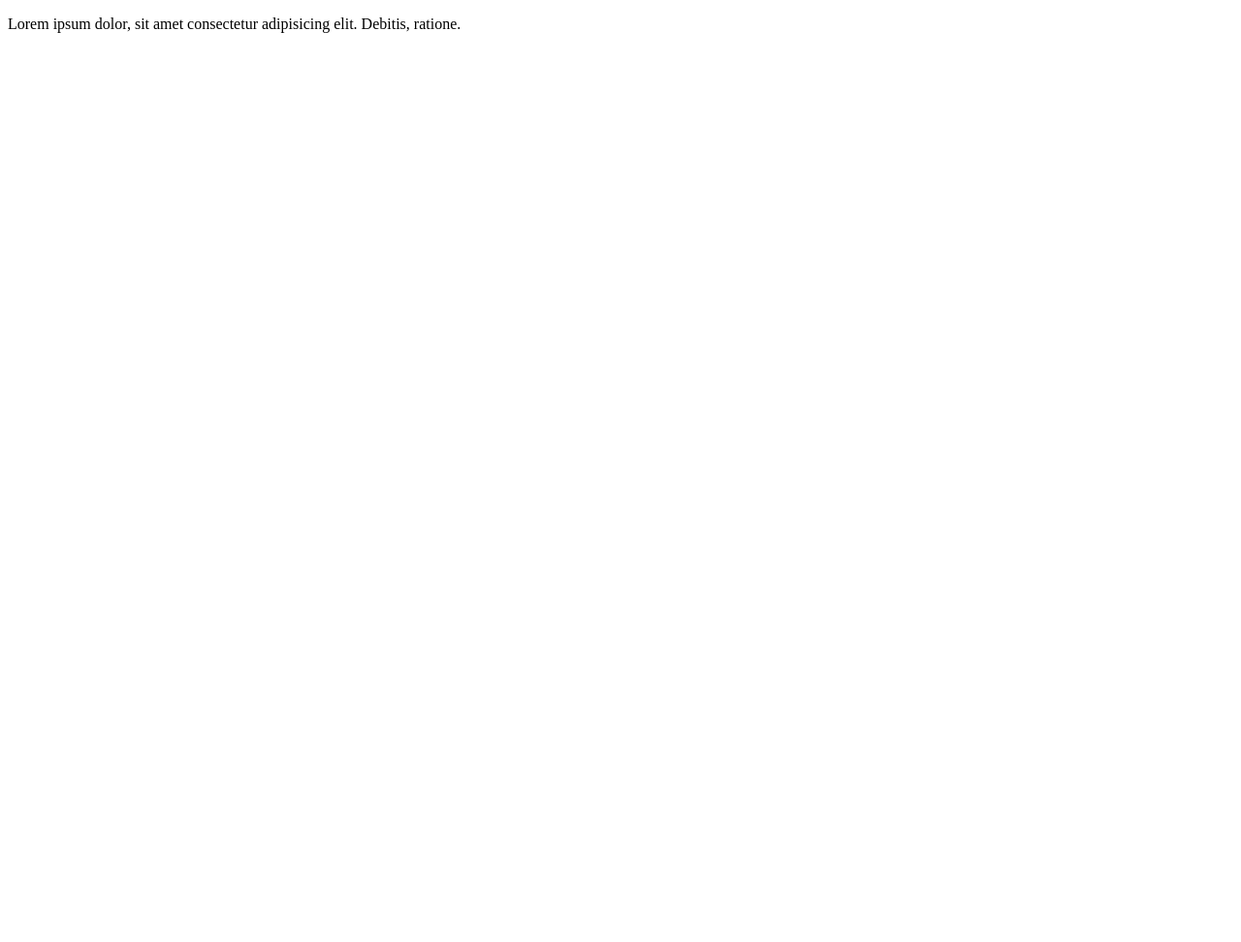
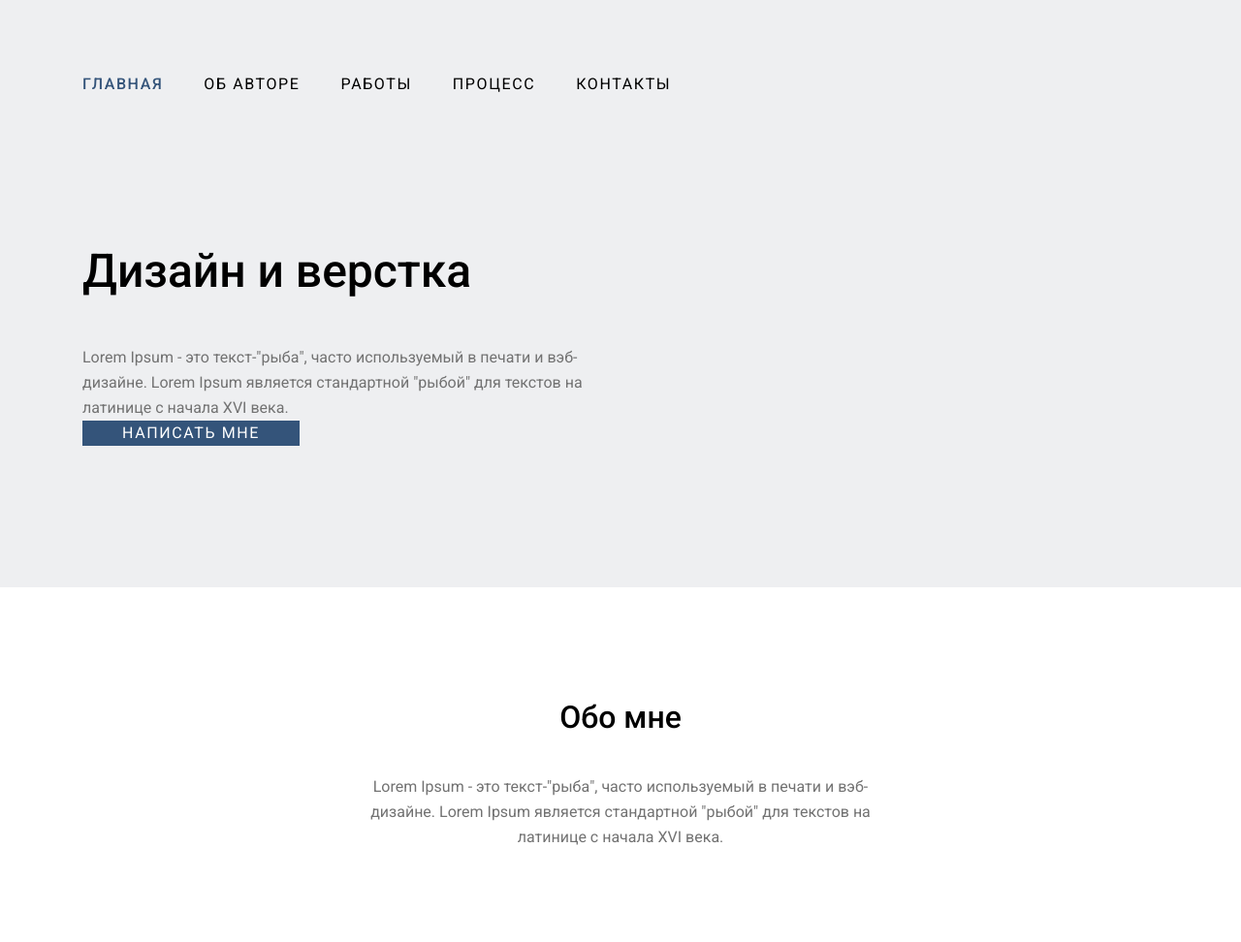
Before and after one commit to Virus1414/homework7, a plain HTML site: page index.html in a window 1280 px wide. Shown: the whole page at 97% size. Before the commit the page ends 800 px from the top, so only its background shows below. Drawn offline with Linux system fonts and the light colour scheme.

Commit message:
header and section about

```diff
--- a/index.html
+++ b/index.html
@@ -2,15 +2,47 @@
 <html lang="en">
 <head>
     <meta charset="UTF-8">
-    <meta http-equiv="X-UA-Compatible" content="IE=edge">
-    <meta name="viewport" content="width=device-width, initial-scale=1.0">
     <link rel="preconnect" href="https://fonts.googleapis.com">
     <link rel="preconnect" href="https://fonts.gstatic.com" crossorigin>
     <link href="https://fonts.googleapis.com/css2?family=Roboto:wght@400;500&display=swap" rel="stylesheet">
+    <link rel="stylesheet" href="reset.css">
     <link rel="stylesheet" href="style.css">
     <title>Document</title>
 </head>
 <body>
-    <p>Lorem ipsum dolor, sit amet consectetur adipisicing elit. Debitis, ratione.</p>
+    <header class="header">
+        <div class="container">
+            <nav class="nav">
+                <ul class="list">
+                    <li class="item">
+                        <a href=#" class="link active">ГЛАВНАЯ</a>
+                    </li><!--
+                --><li class="item">
+                        <a href="#" class="link">ОБ АВТОРЕ</a>
+                    </li><!--
+                --><li class="item">
+                        <a href="#" class="link">РАБОТЫ</a>
+                    </li><!--
+                --><li class="item">
+                        <a href="#" class="link">ПРОЦЕСС</a>
+                    </li><!--
+                --><li class="item">
+                        <a href="" class="link">КОНТАКТЫ</a>
+                    </li>
+                </ul>
+            </nav>
+            <h1 class="title">Дизайн и верстка</h1>
+            <p class="description">Lorem Ipsum - это текст-"рыба", часто используемый в печати и вэб-дизайне. Lorem Ipsum является стандартной "рыбой" для текстов на латинице с начала XVI века.</p>
+            <a href="#" class="button">НАПИСАТЬ МНЕ</a>
+        </div>
+    </header>
+    <main>
+        <section class="about">
+            <div class="container">
+                <h2 class="sub-title">Обо мне</h2>
+                <p class="description centre">Lorem Ipsum - это текст-"рыба", часто используемый в печати и вэб-дизайне. Lorem Ipsum является стандартной "рыбой" для текстов на латинице с начала XVI века.</p>
+            </div>
+        </section>
+    </main>
 </body>
 </html>
--- /dev/null
+++ b/reset.css
@@ -0,0 +1,48 @@
+/* http://meyerweb.com/eric/tools/css/reset/
+   v2.0 | 20110126
+   License: none (public domain)
+*/
+
+html, body, div, span, applet, object, iframe,
+h1, h2, h3, h4, h5, h6, p, blockquote, pre,
+a, abbr, acronym, address, big, cite, code,
+del, dfn, em, img, ins, kbd, q, s, samp,
+small, strike, strong, sub, sup, tt, var,
+b, u, i, center,
+dl, dt, dd, ol, ul, li,
+fieldset, form, label, legend,
+table, caption, tbody, tfoot, thead, tr, th, td,
+article, aside, canvas, details, embed,
+figure, figcaption, footer, header, hgroup,
+menu, nav, output, ruby, section, summary,
+time, mark, audio, video {
+	margin: 0;
+	padding: 0;
+	border: 0;
+	font-size: 100%;
+	font: inherit;
+	vertical-align: baseline;
+}
+/* HTML5 display-role reset for older browsers */
+article, aside, details, figcaption, figure,
+footer, header, hgroup, menu, nav, section {
+	display: block;
+}
+body {
+	line-height: 1;
+}
+ol, ul {
+	list-style: none;
+}
+blockquote, q {
+	quotes: none;
+}
+blockquote:before, blockquote:after,
+q:before, q:after {
+	content: '';
+	content: none;
+}
+table {
+	border-collapse: collapse;
+	border-spacing: 0;
+}
--- a/style.css
+++ b/style.css
@@ -0,0 +1,71 @@
+* {
+    box-sizing: border-box;
+}
+body{
+    font-family: 'Roboto', sans-serif;
+    font-weight: 400;
+    font-size: 16px;
+    line-height: 26px;
+}
+.container{
+    width: 1110px;
+    margin: 0 auto;
+}
+.header{
+    background-color: #EEEFF1;
+    padding-top: 74PX;
+    padding-bottom: 146PX;
+}
+.link{
+    letter-spacing: 0.1em;
+    color: #000000;
+    text-decoration: none;
+}
+.link.active{
+    color: #34547A;
+    font-weight: 500;
+}
+.item{
+    display: inline-block;
+    vertical-align: top;
+    margin-right: 42px;
+}
+.nav{
+   margin-bottom: 140px;
+}
+.title{
+    font-size: 48px;
+    line-height: 79px;
+    font-weight: 500;
+    color: #000000;
+    margin-bottom: 37px;
+}
+.description{
+    color: #727272;
+    width: 540px;
+}
+.description.centre{
+    margin: 0 auto;
+    text-align: center;
+}
+.button{
+    display: inline-block;
+    vertical-align: top;
+    text-decoration: none;
+    text-align: center;
+    letter-spacing: 0.1em;
+    color: #FFFFFF;
+    background-color: #34547A;
+    padding: 0 41px;
+}
+.sub-title{
+    font-weight: 500;
+    font-size: 32px;
+    line-height: 37px;
+    text-align: center;
+    color: #000000;
+    margin-bottom: 40px;
+}
+.about{
+    padding: 116px 0 95px 0;
+}
```
